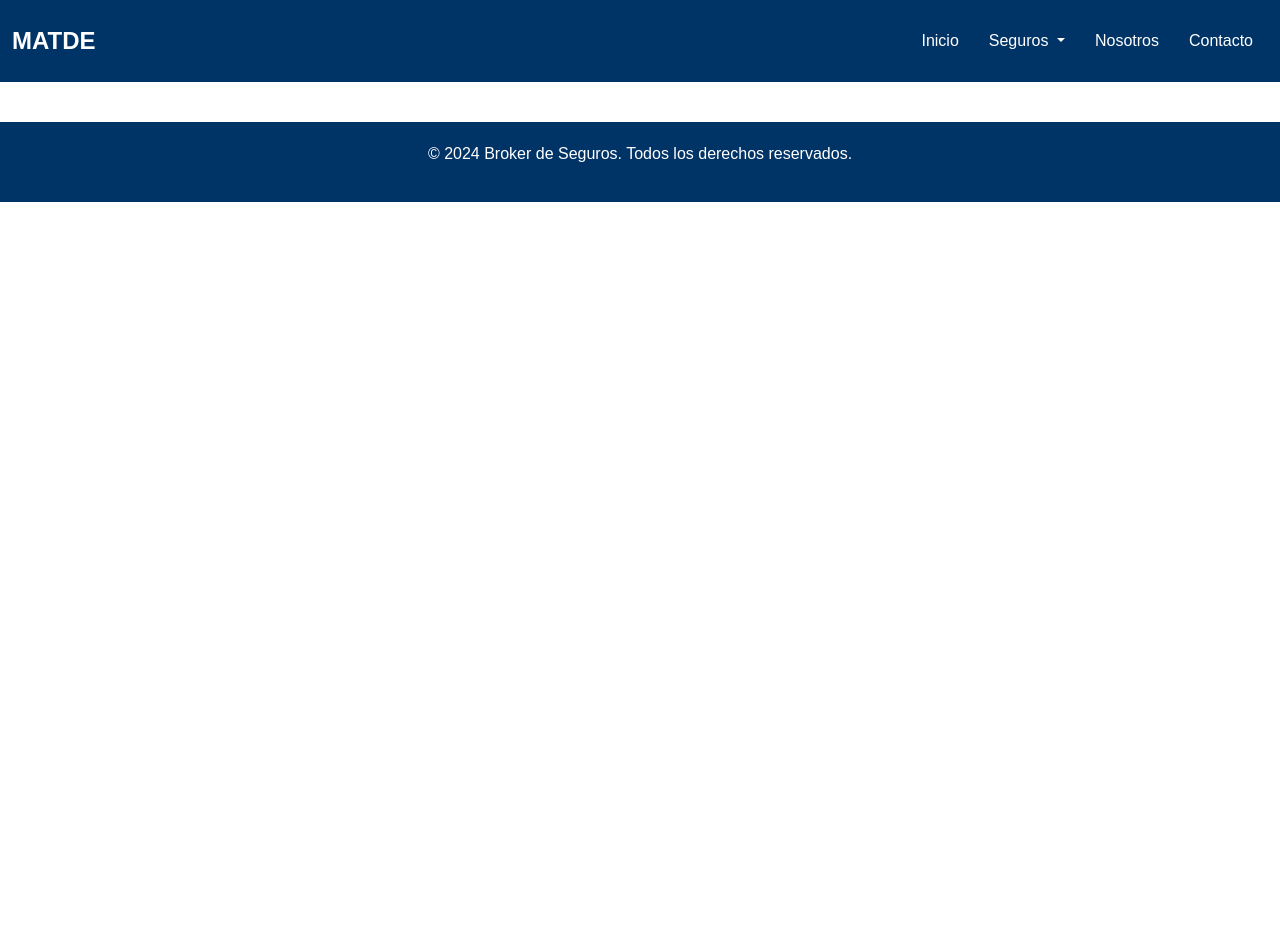
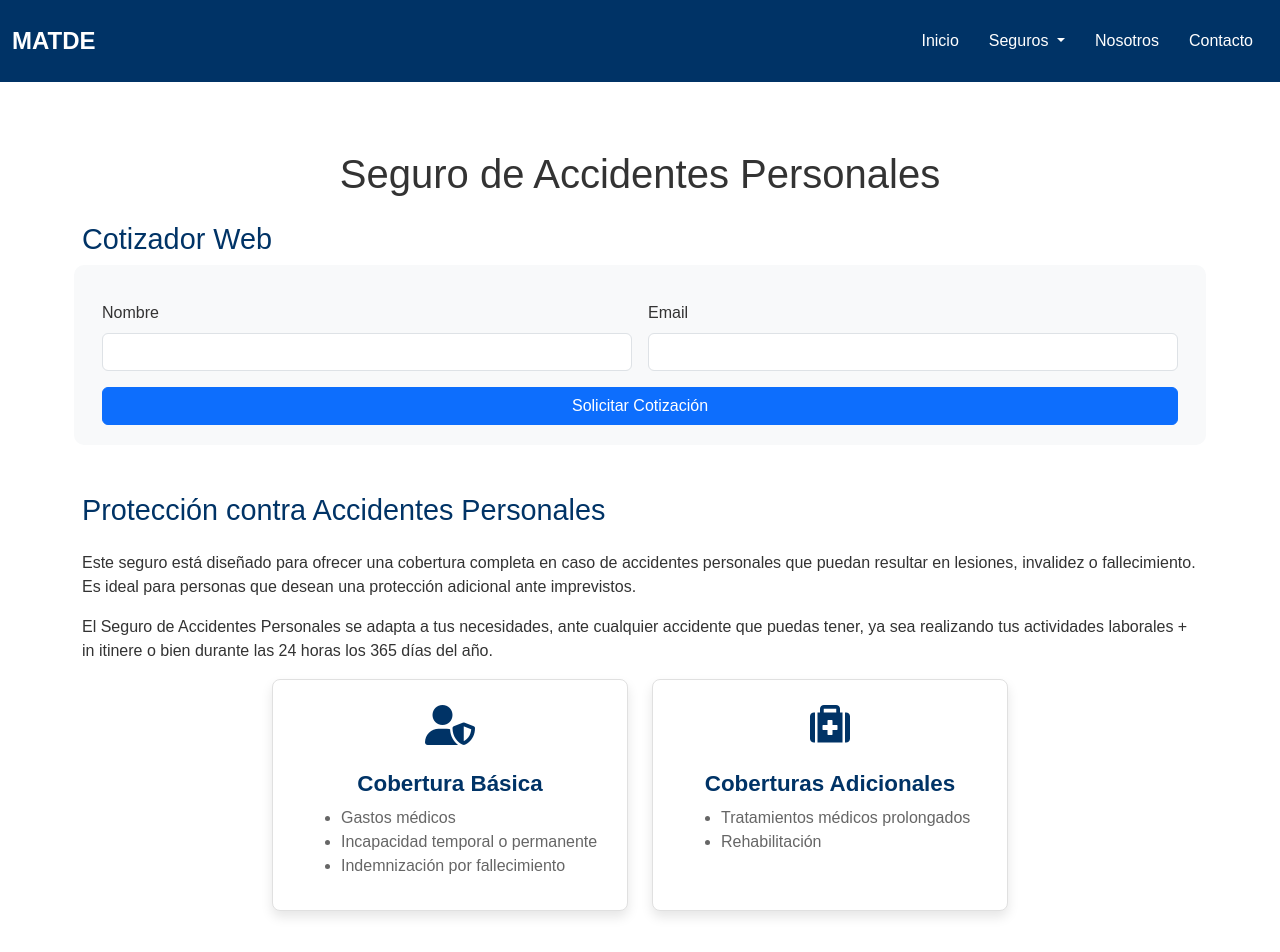
Before and after one commit to Diegok92/SegurosMatde, a Vue app: page /accidentes-personales in a window 1280 px wide. Shown: the top 952 px of the page. Before the commit the page ends 800 px from the top, so only its background shows below. Built offline with nearby package versions, Linux system fonts and the light colour scheme.

Commit message:
Creada la pagina AccidentesPersonales separada de ART

```diff
--- a/package.json
+++ b/package.json
@@ -6,7 +6,8 @@
   "scripts": {
     "dev": "vite",
     "build": "vite build",
-    "preview": "vite preview"
+    "preview": "vite preview",
+    "deploy": "gh-pages -d dist"
   },
   "dependencies": {
     "aos": "^2.3.4",
@@ -17,6 +18,7 @@
   },
   "devDependencies": {
     "@vitejs/plugin-vue": "^5.1.4",
+    "gh-pages": "^6.2.0",
     "vite": "^5.4.10"
   }
 }
--- a/src/components/Header.vue
+++ b/src/components/Header.vue
@@ -38,9 +38,15 @@
 								</li>
 								<li>
 									<router-link to="/art" class="dropdown-item"
-										>A.R.T. / Accidentes Personales</router-link
+										>A.R.T.</router-link
 									>
 								</li>
+								<li>
+									<router-link to="/accidentes-personales" class="dropdown-item"
+										>Accidentes Personales</router-link
+									>
+								</li>
+
 								<li>
 									<router-link to="/comercio" class="dropdown-item"
 										>Integral de Comercio</router-link
--- a/src/components/Home.vue
+++ b/src/components/Home.vue
@@ -57,11 +57,18 @@ export default {
 					icon: "fas fa-car",
 				},
 				{
-					title: "A.R.T. / Accidentes Personales",
+					title: "A.R.T.",
 					description:
 						"Cobertura para empleadores y trabajadores, incluyendo accidentes de trabajo y enfermedades profesionales.",
 					link: "/art",
 					icon: "fas fa-briefcase-medical",
+				},
+				{
+					title: "Accidentes Personales",
+					description:
+						"Cobertura para lesiones, invalidez o fallecimiento causados por accidentes.",
+					link: "/accidentes-personales",
+					icon: "fas fa-user-shield",
 				},
 				{
 					title: "Integral de Comercio",
@@ -192,6 +199,7 @@ export default {
 	font-size: 1.3rem;
 	font-weight: bold;
 	color: #003366;
+	text-align: center;
 }
 
 .card-text {
--- a/src/router.js
+++ b/src/router.js
@@ -97,6 +97,11 @@ const routes = [
 		name: "Bicicletas",
 		component: Bicicletas, // Nueva ruta
 	},
+	{
+		path: "/accidentes-personales",
+		name: "AccidentesPersonales",
+		component: () => import("./views/AccidentesPersonales.vue"),
+	},
 ];
 
 const router = createRouter({
--- /dev/null
+++ b/src/views/AccidentesPersonales.vue
@@ -0,0 +1,175 @@
+<template>
+	<div class="accidentes-personales-page container my-5">
+		<h1 class="text-center mb-4">Seguro de Accidentes Personales</h1>
+
+		<!-- Cotizador Web -->
+		<section id="cotizador" class="cotizador-section mb-5">
+			<h2 class="mb-4">Cotizador Web</h2>
+			<form @submit.prevent="submitQuote" class="row g-3">
+				<div class="col-md-6">
+					<label for="nombre" class="form-label">Nombre</label>
+					<input
+						type="text"
+						id="nombre"
+						v-model="quoteData.nombre"
+						class="form-control"
+						required
+					/>
+				</div>
+				<div class="col-md-6">
+					<label for="email" class="form-label">Email</label>
+					<input
+						type="email"
+						id="email"
+						v-model="quoteData.email"
+						class="form-control"
+						required
+					/>
+				</div>
+				<div class="col-12">
+					<button type="submit" class="btn btn-primary w-100">
+						Solicitar Cotización
+					</button>
+				</div>
+			</form>
+		</section>
+
+		<!-- Información sobre el Seguro de Accidentes Personales -->
+		<section id="informacion" class="mb-5">
+			<h2 class="mb-4">Protección contra Accidentes Personales</h2>
+			<p>
+				Este seguro está diseñado para ofrecer una cobertura completa en caso de
+				accidentes personales que puedan resultar en lesiones, invalidez o
+				fallecimiento. Es ideal para personas que desean una protección
+				adicional ante imprevistos.
+			</p>
+			<p>
+				El Seguro de Accidentes Personales se adapta a tus necesidades, ante
+				cualquier accidente que puedas tener, ya sea realizando tus actividades
+				laborales + in itinere o bien durante las 24 horas los 365 días del año.
+			</p>
+
+			<div class="row justify-content-center">
+				<!-- Tarjeta de Cobertura Básica -->
+				<div class="col-md-4 mb-4" data-aos="fade-up">
+					<div class="card h-100">
+						<div class="card-body">
+							<div class="icon-container text-center">
+								<i class="fas fa-user-shield"></i>
+							</div>
+							<h5 class="card-title text-center">Cobertura Básica</h5>
+							<ul class="card-content">
+								<li>Gastos médicos</li>
+								<li>Incapacidad temporal o permanente</li>
+								<li>Indemnización por fallecimiento</li>
+							</ul>
+						</div>
+					</div>
+				</div>
+
+				<!-- Tarjeta de Coberturas Adicionales -->
+				<div class="col-md-4 mb-4" data-aos="fade-up">
+					<div class="card h-100">
+						<div class="card-body">
+							<div class="icon-container text-center">
+								<i class="fas fa-medkit"></i>
+							</div>
+							<h5 class="card-title text-center">Coberturas Adicionales</h5>
+							<ul class="card-content">
+								<li>Tratamientos médicos prolongados</li>
+								<li>Rehabilitación</li>
+							</ul>
+						</div>
+					</div>
+				</div>
+			</div>
+		</section>
+
+		<!-- Sección de Ejemplo de Cobertura -->
+		<section id="informacion-adicional" class="mb-5">
+			<h3>Ejemplo de Cobertura</h3>
+			<p>
+				Un seguro de accidentes personales cubre el tratamiento médico y la
+				pérdida de ingresos si sufres un accidente que te impide trabajar
+				durante varios meses.
+			</p>
+		</section>
+	</div>
+</template>
+
+<script>
+export default {
+	data() {
+		return {
+			quoteData: {
+				nombre: "",
+				email: "",
+			},
+		};
+	},
+	methods: {
+		submitQuote() {
+			alert("Cotización solicitada");
+		},
+	},
+};
+</script>
+
+<style scoped>
+.accidentes-personales-page {
+	padding-top: 20px;
+}
+
+.cotizador-section form {
+	background-color: #f8f9fa;
+	padding: 20px;
+	border-radius: 10px;
+}
+
+.card {
+	border: 1px solid #e0e0e0;
+	box-shadow: 0 6px 12px rgba(0, 0, 0, 0.1);
+	transition: transform 0.2s ease, box-shadow 0.2s ease;
+	border-radius: 8px;
+	background-color: #ffffff;
+}
+
+.card:hover {
+	transform: translateY(-5px);
+	box-shadow: 0 8px 16px rgba(0, 0, 0, 0.2);
+	background-color: #f9f9f9;
+}
+
+.icon-container {
+	font-size: 2.5rem;
+	color: #003366;
+	margin-bottom: 15px;
+}
+
+.card-title {
+	font-size: 1.4rem;
+	font-weight: bold;
+	color: #003366;
+	text-align: center;
+}
+
+.card-content {
+	text-align: left;
+	color: #666;
+}
+
+h2 {
+	font-size: 1.8rem;
+	color: #003366;
+}
+
+h3 {
+	margin-top: 20px;
+	color: #003366;
+}
+
+ul {
+	list-style-type: disc;
+	margin-left: 20px;
+}
+</style>
--- a/src/views/Art.vue
+++ b/src/views/Art.vue
@@ -1,6 +1,6 @@
 <template>
 	<div class="art-page container my-5">
-		<h1 class="text-center mb-4">ART / Accidentes Personales</h1>
+		<h1 class="text-center mb-4">A.R.T.</h1>
 
 		<!-- Cotizador Web -->
 		<section id="cotizador" class="cotizador-section mb-5">
@@ -99,7 +99,7 @@
 
 		<!-- Información sobre ART y Accidentes Personales -->
 		<section id="informacion" class="mb-5">
-			<h2 class="mb-4">Información sobre ART y Accidentes Personales</h2>
+			<h2 class="mb-4">Información sobre A.R.T.</h2>
 			<p>
 				Ya sea que trabajes en relación de dependencia o de manera autónoma, es
 				imprescindible que cuentes con un seguro de accidentes. La ART debe ser
@@ -114,11 +114,6 @@
 				formal, mientras que un seguro de Accidentes Personales se dirige a
 				quienes trabajan de manera independiente y no cuentan con empleados en
 				relación de dependencia.
-			</p>
-			<p>
-				El Seguro de Accidentes Personales se adapta a tus necesidades, ante
-				cualquier accidente que puedas tener, ya sea realizando tus actividades
-				laborales + in itinere o bien durante las 24 horas los 365 días del año.
 			</p>
 
 			<div class="row">
--- a/vite.config.js
+++ b/vite.config.js
@@ -1,7 +1,8 @@
-import { defineConfig } from 'vite'
-import vue from '@vitejs/plugin-vue'
+import { defineConfig } from "vite";
+import vue from "@vitejs/plugin-vue";
 
 // https://vite.dev/config/
 export default defineConfig({
-  plugins: [vue()],
-})
+	plugins: [vue()],
+	base: "/SegurosMatde/",
+});
```
Also changed, not shown: 1 other file (tests, documents, lock files or other folders).
